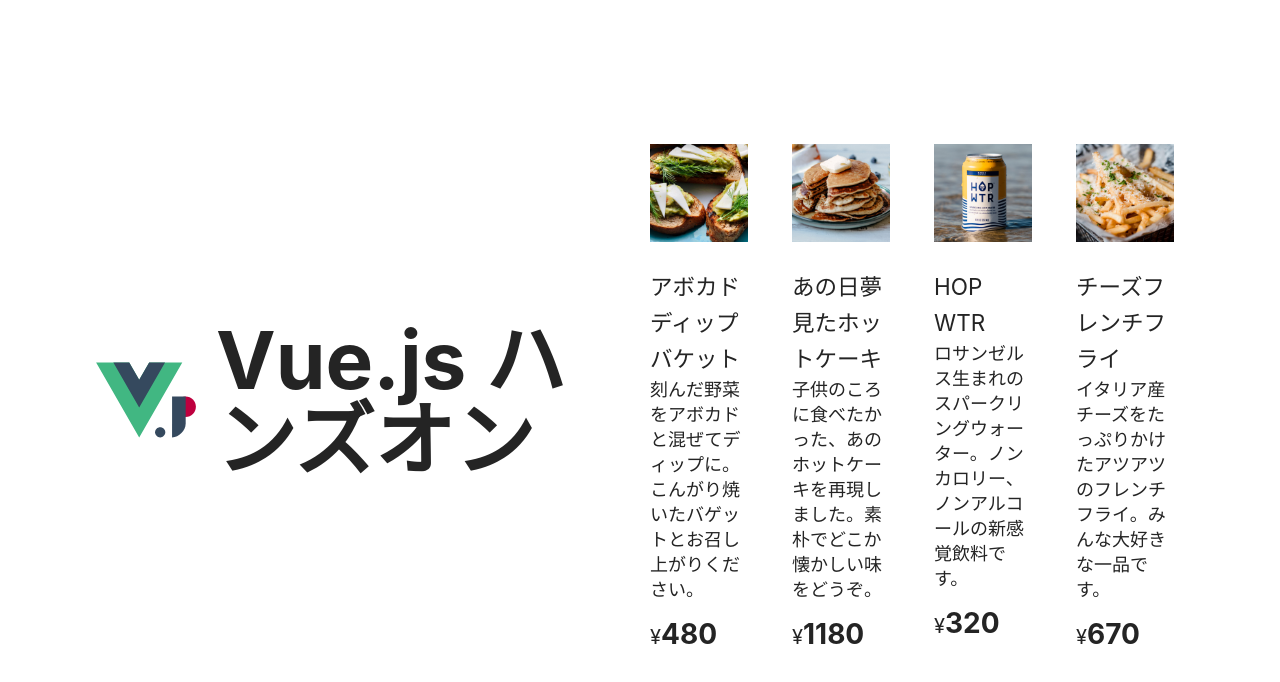
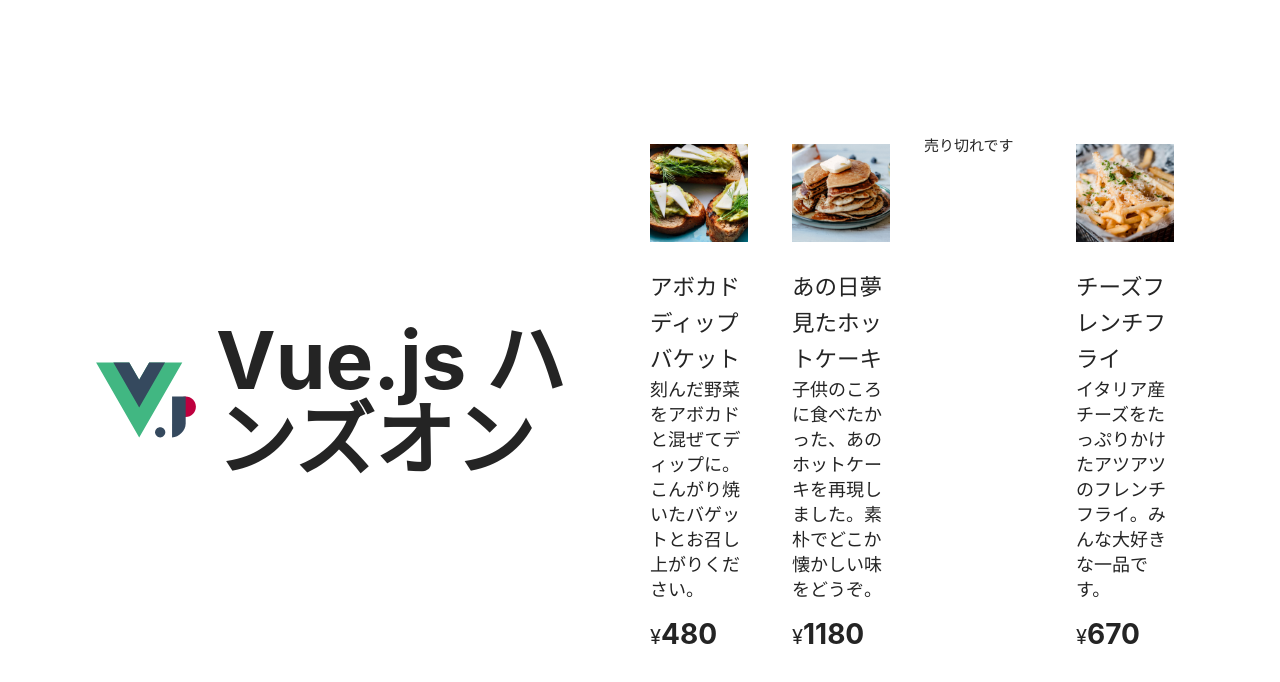
Before and after one commit to komaitaira/vue3-lab, a Vue app: page / in a window 1280 px wide. Shown: the top 682 px of the page. Built offline with nearby package versions, Linux system fonts and the light colour scheme.

Commit message:
complete v-if で表示・非表示を切り替える

```diff
--- a/src/App.vue
+++ b/src/App.vue
@@ -8,7 +8,8 @@ const items = ref([
     description:
       '刻んだ野菜をアボカドと混ぜてディップに。こんがり焼いたバゲットとお召し上がりください。',
     price: 480,
-    image: '/images/item1.jpg'
+    image: '/images/item1.jpg',
+    soldOut: false
   },
   {
     id: 2,
@@ -16,7 +17,8 @@ const items = ref([
     description:
       '子供のころに食べたかった、あのホットケーキを再現しました。素朴でどこか懐かしい味をどうぞ。',
     price: 1180,
-    image: '/images/item2.jpg'
+    image: '/images/item2.jpg',
+    soldOut: false
   },
   {
     id: 3,
@@ -24,7 +26,8 @@ const items = ref([
     description:
       'ロサンゼルス生まれのスパークリングウォーター。ノンカロリー、ノンアルコールの新感覚飲料です。',
     price: 320,
-    image: '/images/item3.jpg'
+    image: '/images/item3.jpg',
+    soldOut: true
   },
   {
     id: 4,
@@ -32,7 +35,8 @@ const items = ref([
     description:
       'イタリア産チーズをたっぷりかけたアツアツのフレンチフライ。みんな大好きな一品です。',
     price: 670,
-    image: '/images/item4.jpg'
+    image: '/images/item4.jpg',
+    soldOut: false
   }
 ])
 </script>
@@ -48,7 +52,9 @@ const items = ref([
     <template
       v-for="item in items"
       :key="item.id">
-      <div class='item'>
+      <div
+        v-if="!item.soldOut"
+        class='item'>
         <div class='thumbnail'>
           <img
             :src='item.image'
@@ -60,7 +66,7 @@ const items = ref([
           <span>¥<span class='price'>{{item.price}}</span></span>
         </div>
       </div>
-
+      <div v-else>売り切れです</div>
     </template>
   </main>
 </template>
```
